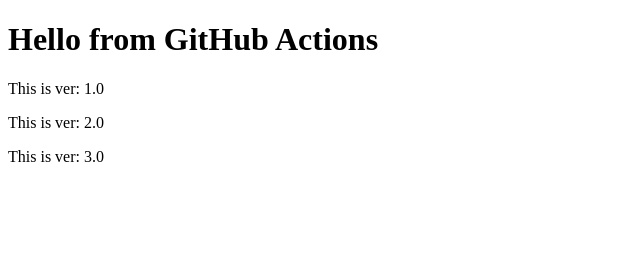
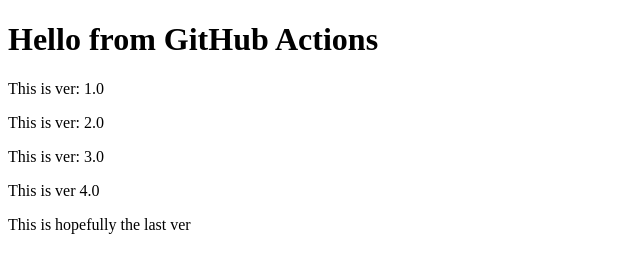
Before and after one commit to RoziW/dockerassignment, a plain HTML site: page index.html in a window 1280 px wide. Shown: the whole page, without its empty margins (0-640 px from the left). Drawn offline with Linux system fonts and the light colour scheme.

Commit message:
docs: update version information in index.html

```diff
--- a/index.html
+++ b/index.html
@@ -9,5 +9,7 @@
   <p>This is ver: 1.0</p>
   <p>This is ver: 2.0</p>
 <p>This is ver: 3.0</p>
+<p>This is ver 4.0</p>
+<p>This is hopefully the last ver</p>
 </body>
 </html>
```
